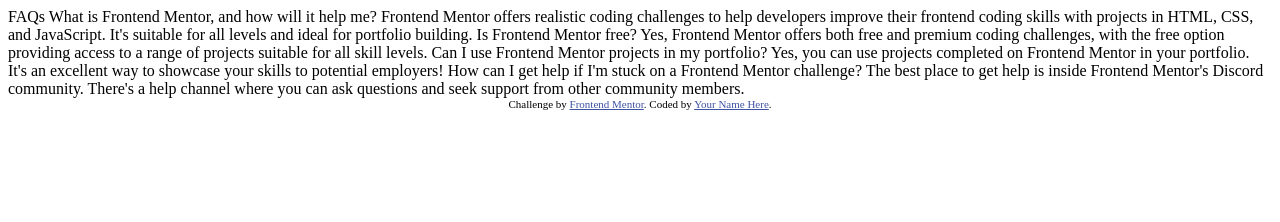
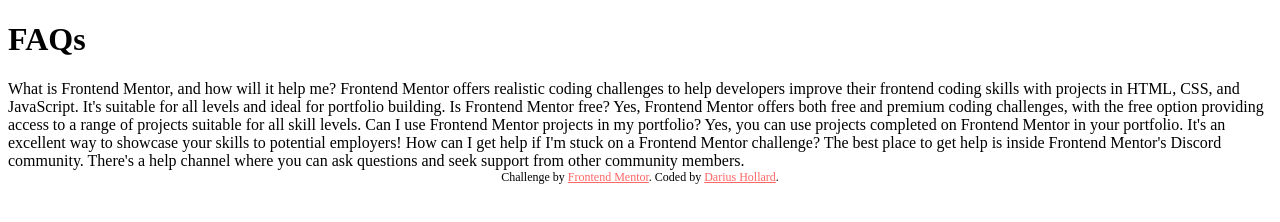
Before and after one commit to dhollard/practice-faq-accordion-js, a plain HTML site: page index.html in a window 1280 px wide. Drawn offline with Linux system fonts and the light colour scheme.

Commit message:
Added SCSS structure, project fonts and minor adjustements to HTML page

```diff
--- /dev/null
+++ b/assets/scss/_attribution.scss
@@ -0,0 +1,9 @@
+// styles used for the "attribution" component at the bottom of the page
+.attribution {
+    font-size: 12px;
+    text-align: center;
+
+    a {
+        color:#FF6666;
+    }
+}
--- /dev/null
+++ b/assets/scss/style.scss
@@ -0,0 +1,3 @@
+@use 'attribution';
+@use 'fonts';
+@use 'accordion';
--- a/index.html
+++ b/index.html
@@ -2,21 +2,19 @@
 <html lang="en">
 <head>
   <meta charset="UTF-8">
-  <meta name="viewport" content="width=device-width, initial-scale=1.0"> <!-- displays site properly based on user's device -->
-
-  <link rel="icon" type="image/png" sizes="32x32" href="./assets/images/favicon-32x32.png">
+  <meta name="viewport" content="width=device-width, initial-scale=1.0">
+  <link rel="stylesheet" href="assets/css/style.css">
+  <link rel="icon" type="image/png" sizes="32x32" href="assets/img/favicon.png">
 
   <title>Frontend Mentor | FAQ accordion</title>
 
-  <!-- Feel free to remove these styles or customise in your own stylesheet 👍 -->
-  <style>
-    .attribution { font-size: 11px; text-align: center; }
-    .attribution a { color: hsl(228, 45%, 44%); }
-  </style>
 </head>
+
 <body>
 
-  FAQs
+  <main>
+
+    <h1>FAQs</h1>
 
     What is Frontend Mentor, and how will it help me?
 
@@ -39,10 +37,12 @@
     The best place to get help is inside Frontend Mentor's Discord community. There's a help
     channel where you can ask questions and seek support from other community members.
 
+  </main>
 
   <div class="attribution">
     Challenge by <a href="https://www.frontendmentor.io?ref=challenge" target="_blank">Frontend Mentor</a>.
-    Coded by <a href="#">Your Name Here</a>.
+    Coded by <a href="https://darius-hollard.com/">Darius Hollard</a>.
   </div>
+
 </body>
 </html>
```
Also changed, not shown: assets/css/style.css (added), assets/font/OFL.txt (added), assets/font/WorkSans-Italic-VariableFont_wght.ttf (added), assets/font/WorkSans-VariableFont_wght.ttf (added), assets/font/static/WorkSans-Bold.ttf (added), assets/font/static/WorkSans-Regular.ttf (added), assets/font/static/WorkSans-SemiBold.ttf (added), assets/img/favicon.png (added), assets/scss/_accordion.scss (added), assets/scss/_fonts.scss (added), 1 other file. Lines whose indentation alone changed are shown as unchanged.
